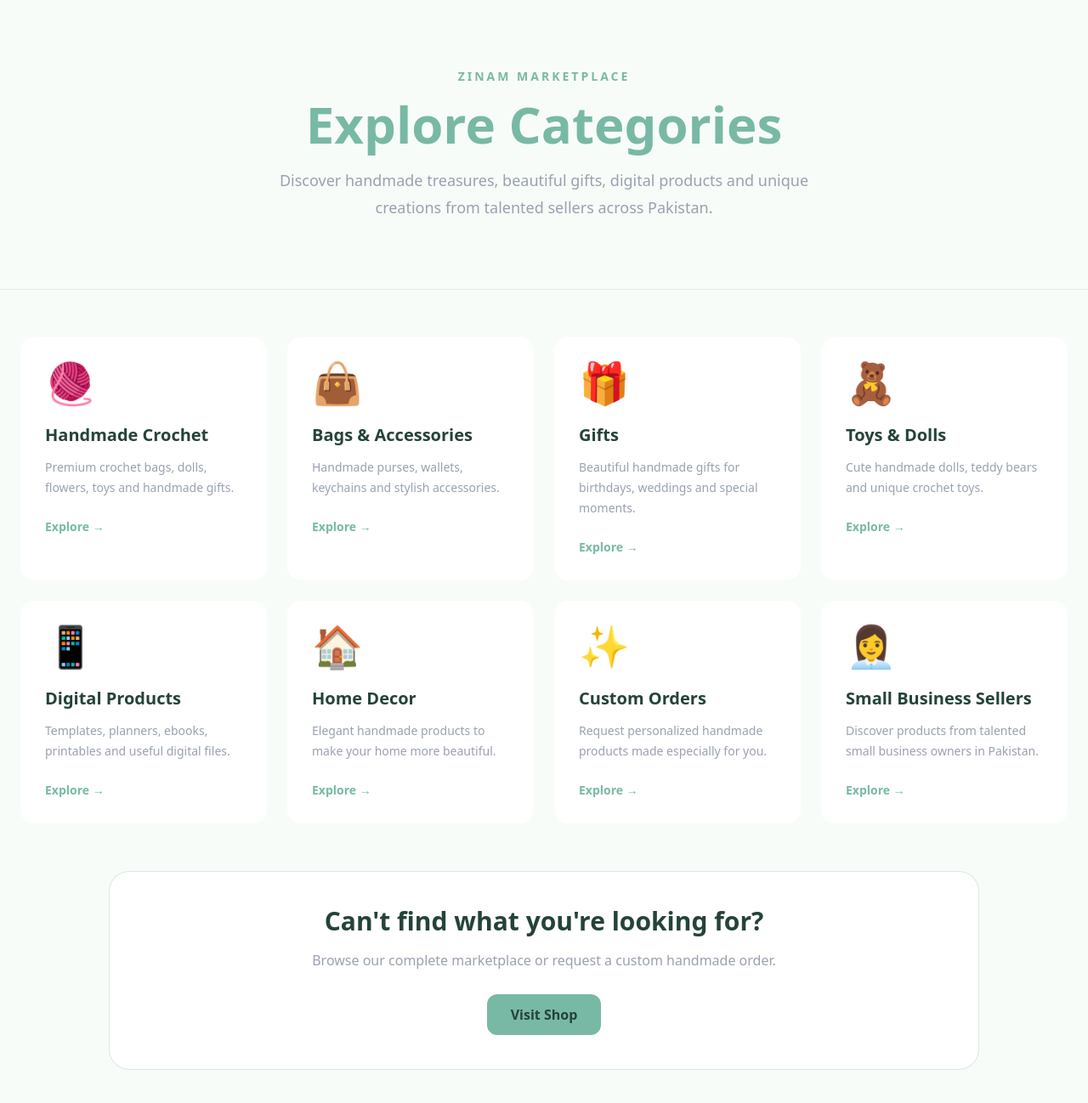
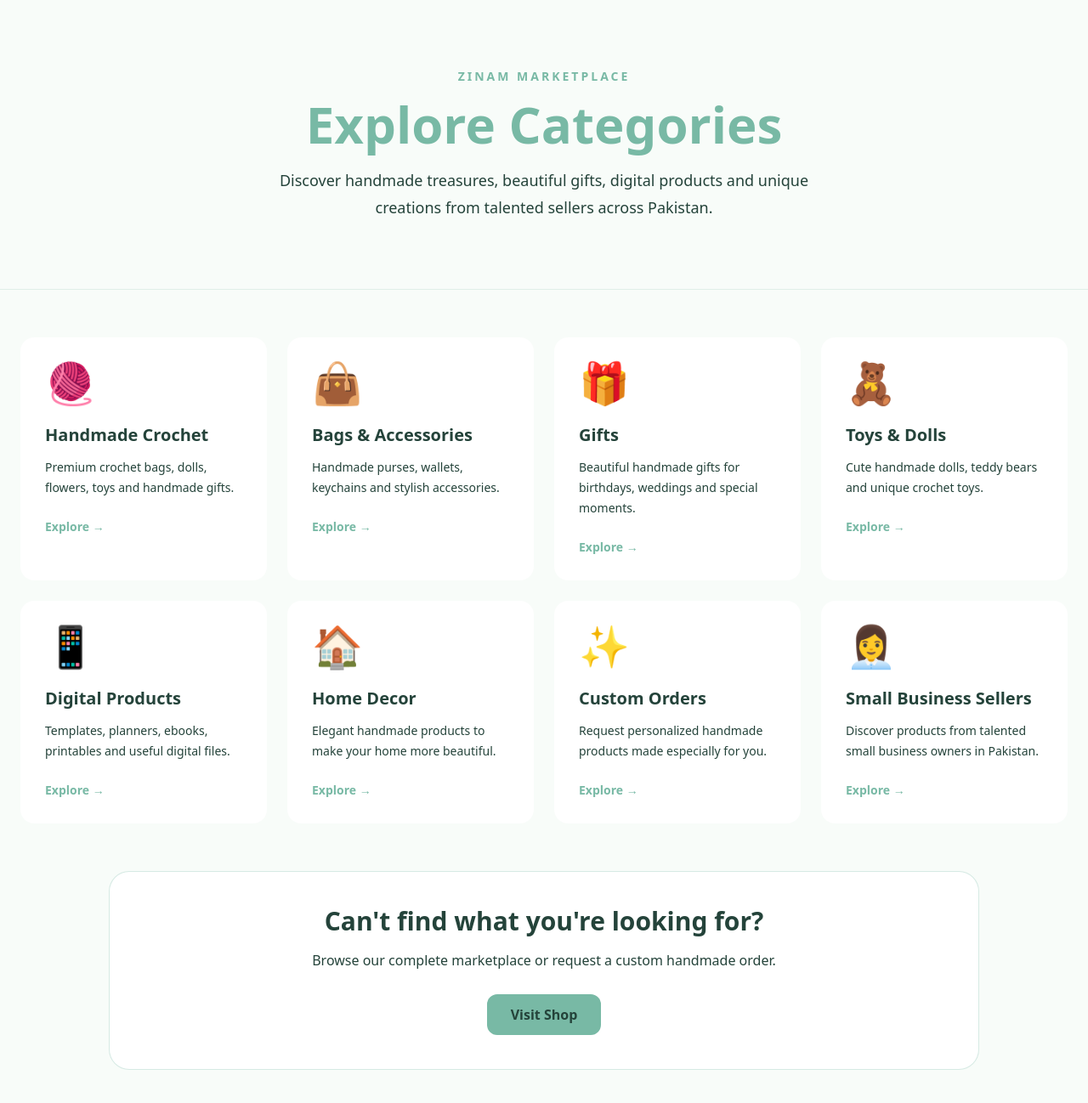
Before and after one commit to zoni22360-ui/zinam-v2, a Next.js app: page /categories in a window 1280 px wide. Shown: the top 1298 px of the page at 85% size. Built offline with nearby package versions, Linux system fonts and the light colour scheme.

Commit message:
Fix remaining dark theme components

```diff
--- a/src/app/categories/page.tsx
+++ b/src/app/categories/page.tsx
@@ -60,7 +60,7 @@ export default function CategoriesPage() {
           Explore Categories
         </h1>
 
-        <p className="max-w-2xl mx-auto text-gray-400 text-base md:text-lg leading-8">
+        <p className="max-w-2xl mx-auto text-[#24433A] text-base md:text-lg leading-8">
           Discover handmade treasures, beautiful gifts, digital products
           and unique creations from talented sellers across Pakistan.
         </p>
@@ -90,7 +90,7 @@ export default function CategoriesPage() {
                   {item.title}
                 </h2>
 
-                <p className="text-gray-400 text-sm leading-6">
+                <p className="text-[#24433A] text-sm leading-6">
                   {item.description}
                 </p>
 
@@ -117,7 +117,7 @@ export default function CategoriesPage() {
             Can't find what you're looking for?
           </h2>
 
-          <p className="text-gray-400 mb-7">
+          <p className="text-[#24433A] mb-7">
             Browse our complete marketplace or request a custom handmade order.
           </p>
 
--- a/src/components/Hero.tsx
+++ b/src/components/Hero.tsx
@@ -14,7 +14,7 @@ export default function Hero() {
         Premium Handmade Crochet & Digital Products Marketplace
       </h2>
 
-      <p className="mt-6 max-w-3xl text-gray-300 text-base sm:text-lg leading-8">
+      <p className="mt-6 max-w-3xl text-[#24433A] text-base sm:text-lg leading-8">
         Discover unique handmade crochet products, premium digital templates,
         gifts, and creative collections crafted with love by talented sellers.
       </p>
--- a/src/components/home/Categories.tsx
+++ b/src/components/home/Categories.tsx
@@ -54,7 +54,7 @@ export default function Categories() {
           <div
             key={item.title}
             style={{
-              background: "#1b1b1b",
+              background: "#FFFFFF",
               border: "1px solid #78B9A5",
               borderRadius: "16px",
               padding: "30px",
--- a/src/components/home/CustomOrder.tsx
+++ b/src/components/home/CustomOrder.tsx
@@ -113,6 +113,6 @@ const inputStyle = {
   marginBottom: "15px",
   borderRadius: "10px",
   border: "1px solid #555",
-  background: "#111",
+  background: "#FFFFFF",
   color: "white",
 };
```
